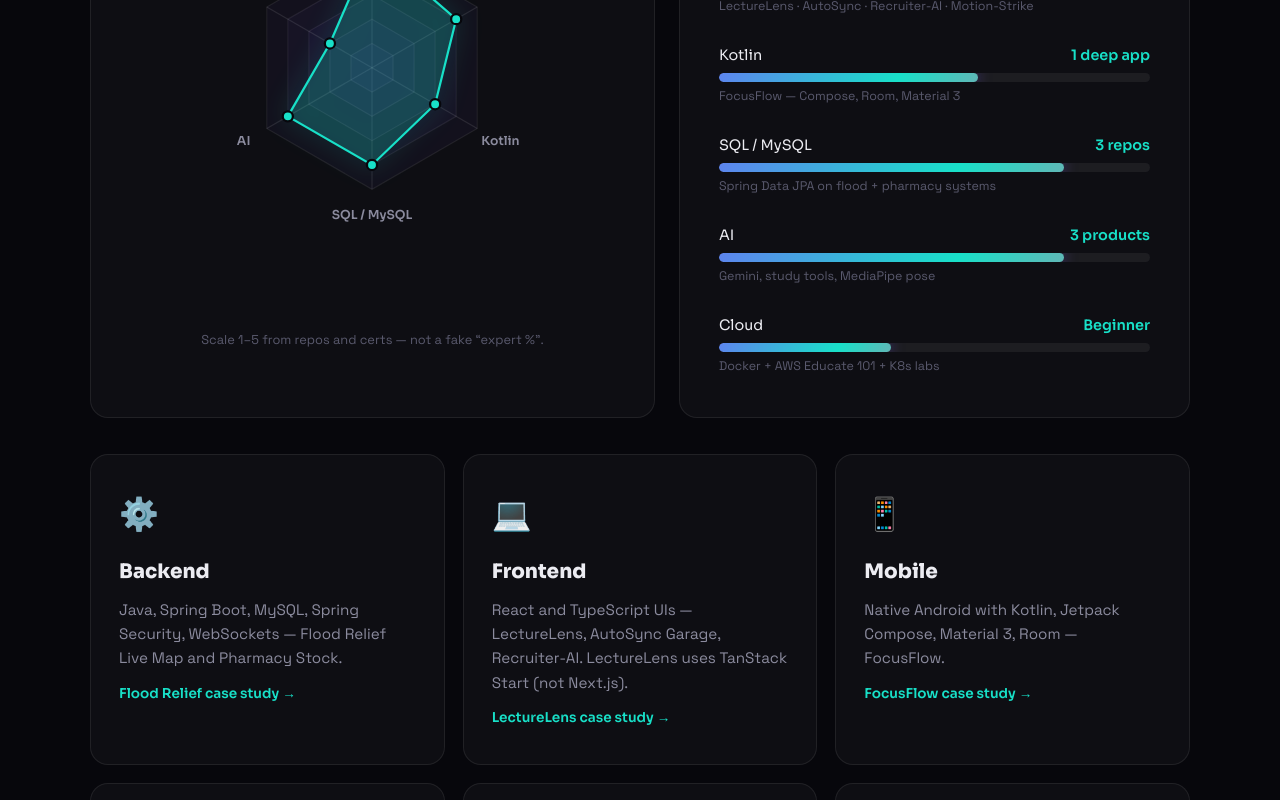
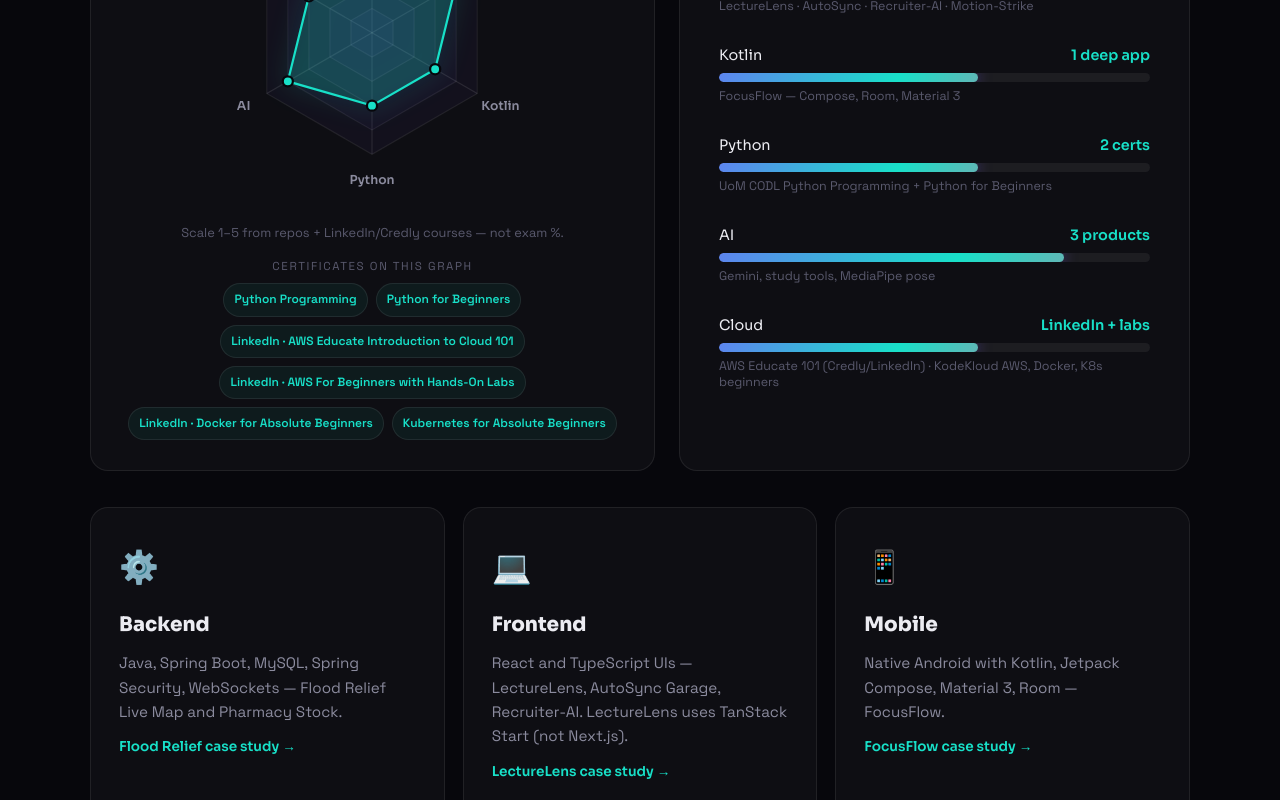
Before and after one commit to Thiva123-ab/My-portfolio-, a React (Vite) app: page / in a window 1280 px wide. Shown: the part 2420-3220 px from the top of the page. Built offline with nearby package versions, Linux system fonts and the light colour scheme.

Commit message:
feat: add certification display to skills section and enhance styling for radar visualization

```diff
--- a/src/components/Skills.jsx
+++ b/src/components/Skills.jsx
@@ -1,6 +1,7 @@
 import { useEffect, useMemo, useRef, useState } from "react";
 import { Link } from "react-router-dom";
 import Reveal from "./Reveal.jsx";
+import { CERTIFICATIONS } from "../data/certifications.js";
 
 const SKILLS = [
   {
@@ -27,7 +28,7 @@ const SKILLS = [
   {
     icon: "☁️",
     title: "Cloud & containers",
-    desc: "Docker, AWS Educate Cloud 101, KodeKloud AWS labs, Kubernetes beginners.",
+    desc: "LinkedIn/Credly AWS Educate Cloud 101, KodeKloud AWS + Docker + Kubernetes beginner labs.",
     proof: "/certifications",
     proofLabel: "Certifications",
   },
@@ -67,10 +68,10 @@ const GRAPH = [
     note: "FocusFlow — Compose, Room, Material 3",
   },
   {
-    name: "SQL / MySQL",
-    score: 4,
-    detail: "3 repos",
-    note: "Spring Data JPA on flood + pharmacy systems",
+    name: "Python",
+    score: 3,
+    detail: "2 certs",
+    note: "UoM CODL Python Programming + Python for Beginners",
   },
   {
     name: "AI",
@@ -80,11 +81,13 @@ const GRAPH = [
   },
   {
     name: "Cloud",
-    score: 2,
-    detail: "Beginner",
-    note: "Docker + AWS Educate 101 + K8s labs",
+    score: 3,
+    detail: "LinkedIn + labs",
+    note: "AWS Educate 101 (Credly/LinkedIn) · KodeKloud AWS, Docker, K8s beginners",
   },
 ];
+
+const GRAPH_CERTS = CERTIFICATIONS.filter((c) => c.graph === "Cloud" || c.graph === "Python" || c.linkedin);
 
 const TECH = [
   "Java", "Spring Boot", "Spring Security", "MySQL", "WebSockets",
@@ -175,7 +178,23 @@ function SkillRadar({ active, onHover }) {
           );
         })}
       </svg>
-      <p className="radar-caption">Scale 1–5 from repos and certs — not a fake “expert %”.</p>
+      <p className="radar-caption">Scale 1–5 from repos + LinkedIn/Credly courses — not exam %.</p>
+      <div className="radar-certs">
+        <span className="radar-certs-label">Certificates on this graph</span>
+        {GRAPH_CERTS.map((c) => (
+          <a
+            key={c.title}
+            className="radar-cert"
+            href={c.href || "https://www.linkedin.com/in/thivanka-tharuka"}
+            target="_blank"
+            rel="noopener noreferrer"
+            data-cursor="hover"
+            onMouseEnter={() => onHover(GRAPH.findIndex((g) => g.name === c.graph))}
+          >
+            {c.linkedin ? "LinkedIn · " : ""}{c.title}
+          </a>
+        ))}
+      </div>
     </div>
   );
 }
--- a/src/data/certifications.js
+++ b/src/data/certifications.js
@@ -6,6 +6,7 @@ export const CERTIFICATIONS = [
     code: "lRLDVaVaQ9",
     href: "https://open.uom.lk/",
     note: "Verify on open.uom.lk with the certificate code.",
+    graph: "Python",
   },
   {
     title: "Python for Beginners",
@@ -14,6 +15,37 @@ export const CERTIFICATIONS = [
     code: "6RBEI4FAxS",
     href: "https://open.uom.lk/",
     note: "Verify on open.uom.lk with the certificate code.",
+    graph: "Python",
+  },
+  {
+    title: "AWS Educate Introduction to Cloud 101",
+    issuer: "Amazon Web Services · Credly (on LinkedIn)",
+    date: "Jan 2026",
+    code: null,
+    href: "https://www.credly.com/badges/c60f6f2a-5631-499e-93cf-fe904bc1e0e5/linked_in_profile",
+    linkedin: true,
+    note: "Training badge on LinkedIn/Credly. Not an AWS associate cert.",
+    graph: "Cloud",
+  },
+  {
+    title: "AWS For Beginners with Hands-On Labs",
+    issuer: "KodeKloud (shared on LinkedIn)",
+    date: "Feb 2026",
+    code: null,
+    href: "https://www.linkedin.com/posts/thivanka-tharuka_aws-cloudcomputing-kodekloud-activity-7431922102267523072-iEnl",
+    linkedin: true,
+    note: "Course labs: EC2, S3, VPC, Lambda, RDS, DynamoDB, IAM. Not an AWS cert exam.",
+    graph: "Cloud",
+  },
+  {
+    title: "Docker for Absolute Beginners",
+    issuer: "KodeKloud (shared on LinkedIn)",
+    date: "Feb 2026",
+    code: null,
+    href: "https://www.linkedin.com/posts/thivanka-tharuka_kodekloud-docker-for-absolute-beginners-activity-7429166246740258816-VaeX",
+    linkedin: true,
+    note: "Beginner Docker labs (run, ps, exec, pull). Not a Docker DCA.",
+    graph: "Cloud",
   },
   {
     title: "Kubernetes for Absolute Beginners",
@@ -22,6 +54,7 @@ export const CERTIFICATIONS = [
     code: "c598c4d3-8d45-4266-92e1-b2ef614b52bd",
     href: "https://kodekloud.com/",
     note: "Beginner Kubernetes labs — not a CKA.",
+    graph: "Cloud",
   },
   {
     title: "Hacktoberfest 26 — Hack Day attendance",
@@ -39,12 +72,4 @@ export const CERTIFICATIONS = [
     href: null,
     note: "Appreciation for support/organizing. Not a winning-project award.",
   },
-  {
-    title: "Introduction to Cloud 101",
-    issuer: "AWS Educate · Credly",
-    date: "Jan 2026",
-    code: null,
-    href: "https://www.credly.com/",
-    note: "Foundational AWS Educate course. Not an associate/professional AWS cert.",
-  },
 ];
--- a/src/index.css
+++ b/src/index.css
@@ -767,6 +767,34 @@ main { position: relative; z-index: 1; }
   font-size: 0.8rem;
   text-align: center;
   margin-top: 8px;
+}
+.radar-certs {
+  display: flex;
+  flex-wrap: wrap;
+  gap: 8px;
+  justify-content: center;
+  margin-top: 14px;
+}
+.radar-certs-label {
+  flex-basis: 100%;
+  text-align: center;
+  font-size: 0.72rem;
+  letter-spacing: 0.14em;
+  text-transform: uppercase;
+  color: var(--faint);
+}
+.radar-cert {
+  font-size: 0.75rem;
+  font-weight: 600;
+  color: var(--accent-2);
+  border: 1px solid var(--border);
+  background: rgba(24, 224, 200, 0.06);
+  padding: 6px 10px;
+  border-radius: 999px;
+}
+.radar-cert:hover {
+  border-color: var(--accent-2);
+  color: var(--text);
 }
 .graph-row {
   display: block;
```
